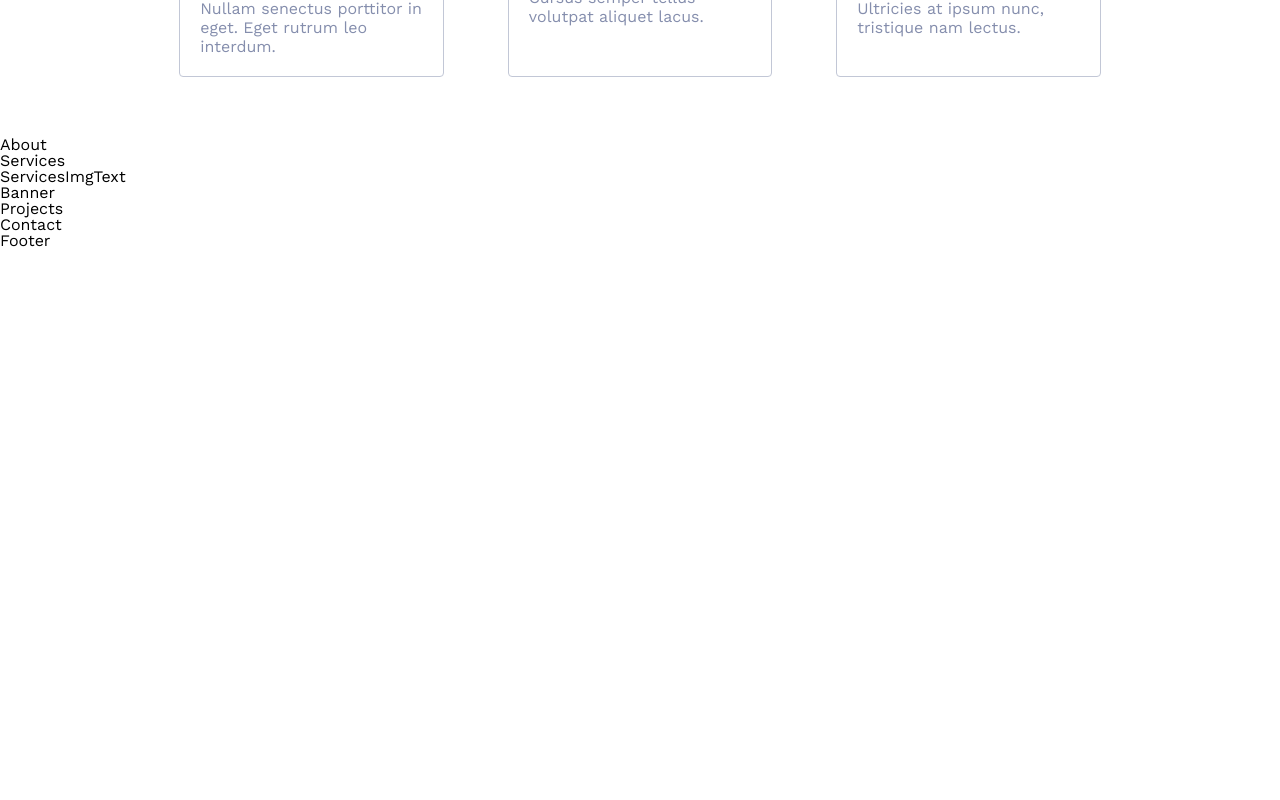
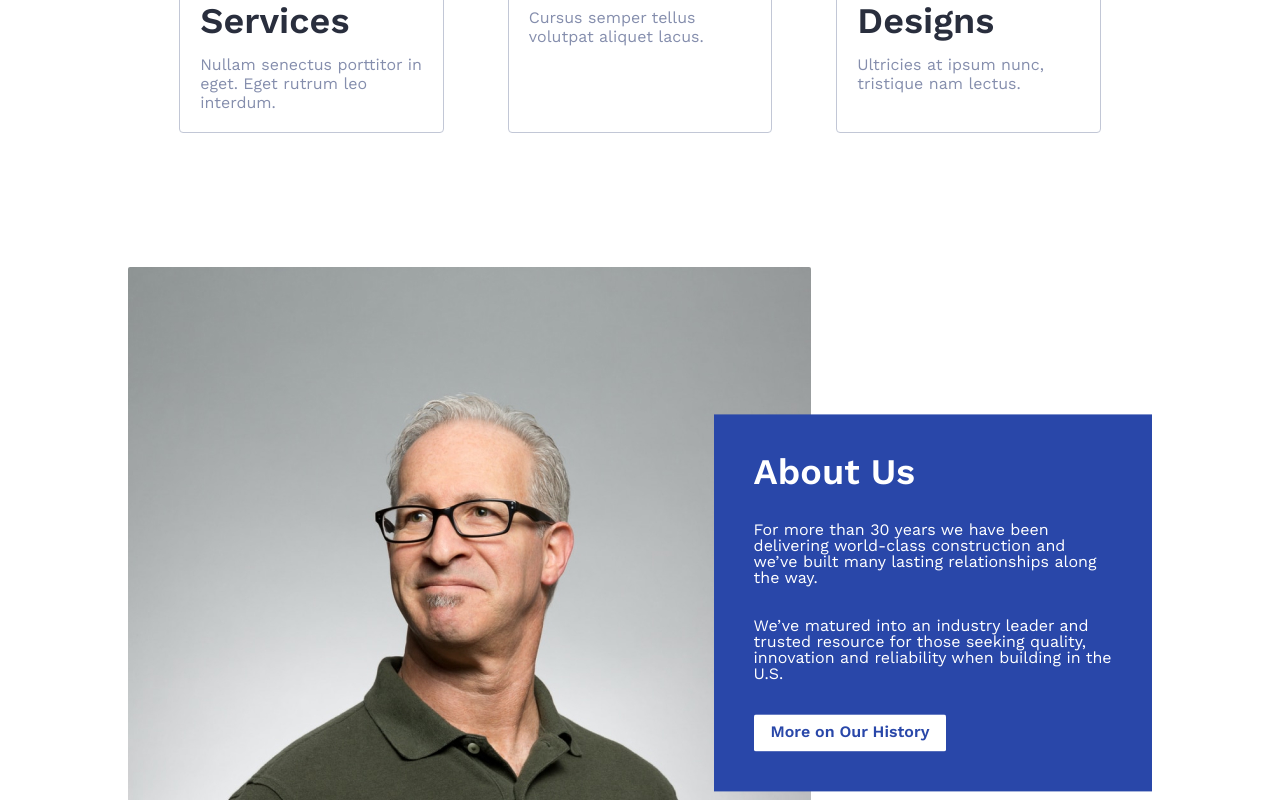
Before and after one commit to RodBrowning/portfolio-2-the-box-construction, a Next.js app: page / in a window 1280 px wide. Shown: the part 980-1780 px from the top of the page. Before the commit the page ends 1230 px from the top, so only its background shows below. Built offline with nearby package versions, Linux system fonts and the light colour scheme.

Commit message:
About section

```diff
--- a/components/about/About.tsx
+++ b/components/about/About.tsx
@@ -1,9 +1,28 @@
 import AboutST from '../../styles/About.module.css'
+import Image from 'next/image'
 import React from 'react'
+import aboutImage from '../../public/assets/about_image.jpg'
 
 const About = () => {
   return (
-    <div>About</div>
+    <section className={`container ${AboutST.container}`}>
+      <div className={AboutST.image}>
+        <Image src={aboutImage} alt="About us image"/>
+      </div>
+      <div className={AboutST.text_container}>
+        <div className={AboutST.inner_text_container}>
+          <h5>About Us</h5>
+          <p>
+            For more than 30 years we have been delivering world-class construction and we’ve built many lasting relationships along the way.
+          </p>
+          <p>
+            We’ve matured into an industry leader and trusted resource for those seeking quality, innovation and reliability when building in the U.S.
+          </p>
+          <a className='btn btn-white'>More on Our History</a>
+        </div>
+      </div>
+
+    </section>
   )
 }
 
--- a/styles/About.module.css
+++ b/styles/About.module.css
@@ -0,0 +1,73 @@
+.container {
+    display: flex;
+    padding: 4.6rem 0;
+}
+
+.image {
+    flex: 2;
+}
+.image img {
+    border-radius: 2px;
+    width: 100%;
+    object-fit: cover;
+}
+.text_container {
+    flex: 1;
+    align-self: center;
+    position: relative;
+}
+.text_container .inner_text_container {
+    position: absolute;
+    transform: translateY(-50%);
+    right: 0;
+    padding: 2.5rem;
+    background: var(--color-primary);
+    color: white;
+    width: 105%;
+}
+.text_container .inner_text_container p {
+    margin: 2rem 0;
+}
+.text_container .inner_text_container h5 {
+    color: white;
+}
+.text_container .inner_text_container a {
+    width: max-content;
+}
+/*============= MEDIA QUERIE (LARGE DEVICES)  ===============*/
+
+@media only screen and (max-width: 1024px) {
+    .container {
+        padding: 4rem 0;
+    }
+}
+/*============= MEDIA QUERIE (MEDIUM DEVICES)  ===============*/
+
+@media only screen and (max-width: 768px) {
+    .container {
+        padding: 2rem 0;
+    }
+}
+
+/*============= MEDIA QUERIE (SMALL DEVICES)  ===============*/
+
+@media only screen and (max-width: 600px) {
+    .container {
+        flex-direction: column;
+        padding: 1rem 0;
+    }
+    .text_container .inner_text_container {
+        position: relative;
+        width: fit-content;
+        transform: unset;
+        margin-top: -3px;
+    }
+    .image img {
+        height: fit-content;
+    }
+}
+/*============= MEDIA QUERIE (EXTRA SMALL DEVICES)  ===============*/
+
+@media only screen and (max-width: 425px) {
+
+}
--- a/styles/globals.css
+++ b/styles/globals.css
@@ -155,6 +155,10 @@ h4 {
   font-size: 2.25rem;
 }
 
+h5 {
+  font-size: 2.25rem;
+}
+
 .btn {
   border-radius: 2px;
   padding: 0.8rem 1.6rem;
```
